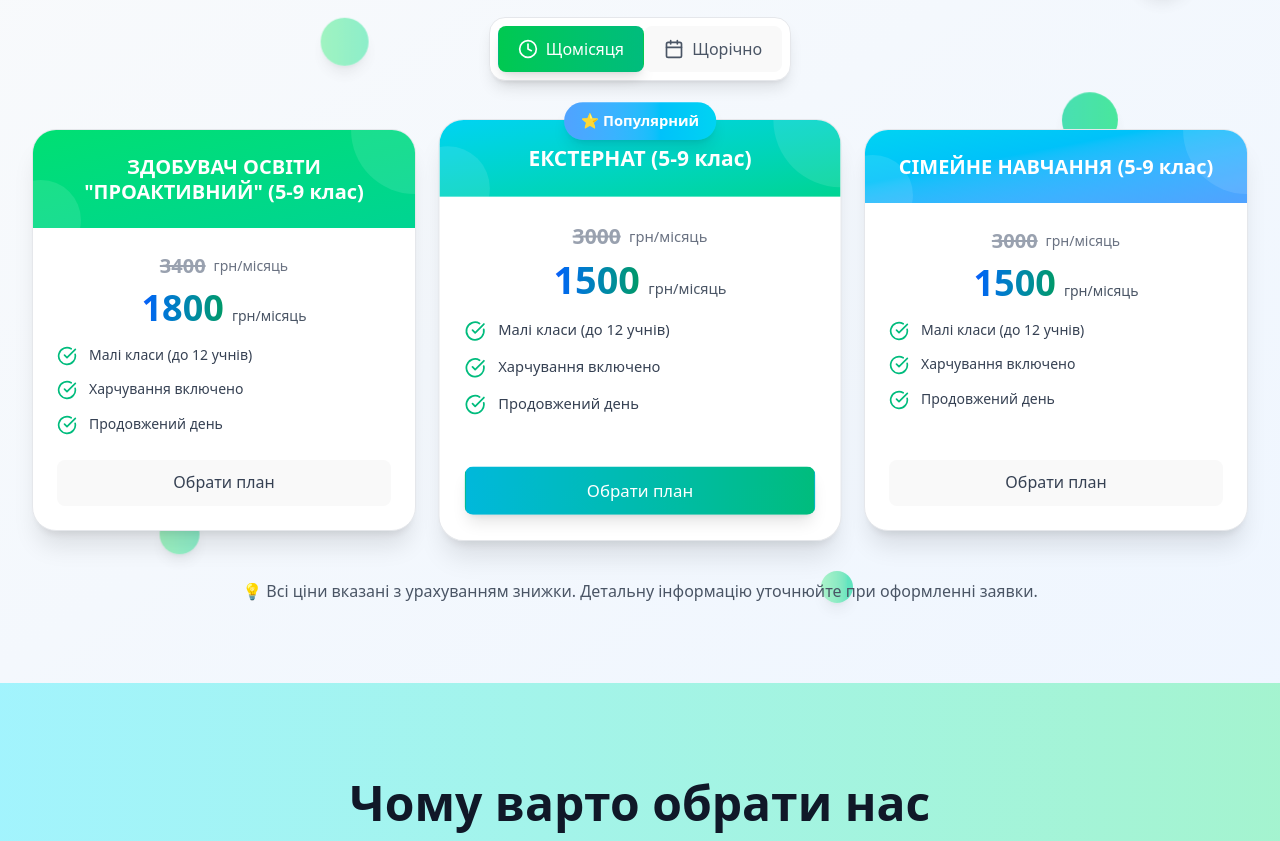
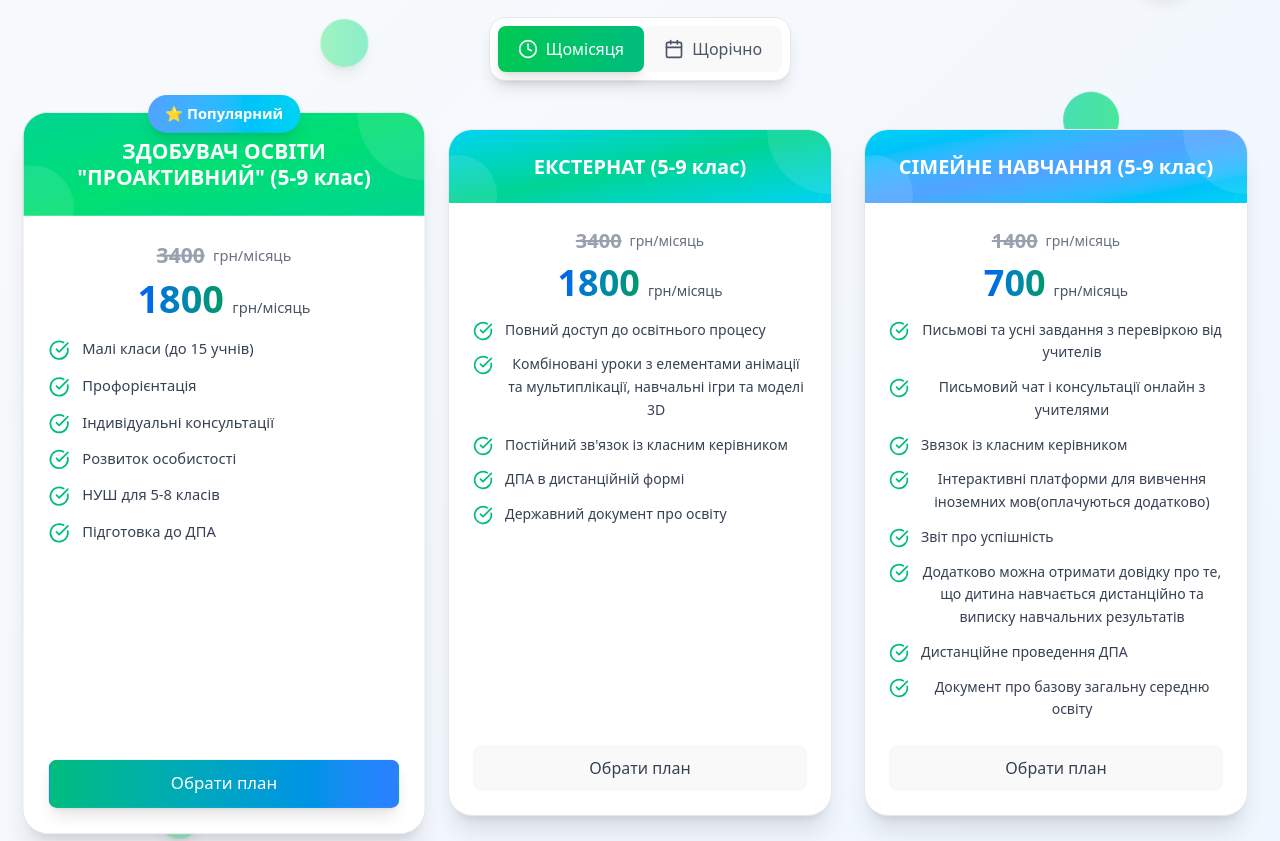
Before and after one commit to mintusyaka/lyceum-frontend, a React (Vite) app: page /plans/middle-school in a window 1280 px wide. Shown: the part 1570-2411 px from the top of the page. Built offline with nearby package versions, Linux system fonts and the light colour scheme.

Commit message:
UPD: change plans info and Inst link

```diff
--- a/src/components/home/ContactSection/ContactSection.jsx
+++ b/src/components/home/ContactSection/ContactSection.jsx
@@ -209,7 +209,7 @@ function ContactSection() {
                     </div>
                     <div className="flex items-center">
                         <InstagramIcon className="w-5 h-5 text-pink-600 mr-3" />
-                        <a href="https://www.instagram.com/proactivity_lyceum?igsh=Mzl6OThhNXZrZ2Qw&utm_source=qr"><span className="font-normal text-gray-700">Instagram</span></a>
+                        <a href="https://www.instagram.com/proactivity_lyceum_online?igsh=Mzl6OThhNXZrZ2Qw&utm_source=qr"><span className="font-normal text-gray-700">Instagram</span></a>
                     </div>
                     <div className="flex items-center">
                         <FacebookIcon className="w-5 h-5 text-blue-600 mr-3" />
--- a/src/components/plans/AllPlans.jsx
+++ b/src/components/plans/AllPlans.jsx
@@ -26,7 +26,7 @@ function AllPlans() {
 
   const handleSubmit = () => {
     if (!formData.name.trim() || !formData.phone.trim()) {
-      alert('Будь ласка, заповніть всі обов\'язкові поля');
+      alert('Будь ласка, заповніть всі обов\'язкові ');
       return;
     }
 
@@ -63,7 +63,7 @@ function AllPlans() {
       price_month: "1500",
       old_price_year: "30000",
       price_year: "15000",
-      features: ["Малі класи (до 12 учнів)", "Харчування включено", "Продовжений день"],
+      features: ["Малі класи (до 15 учнів)", "Нова Українська Школа", "STEM-освіта", "\"Живе\" онлайн навчання", "Відеозаписи уроків"],
       bg_color: "bg-gradient-to-br from-green-400 to-emerald-400",
       accent_color: "from-cyan-500 to-emerald-500"
     },
@@ -73,7 +73,7 @@ function AllPlans() {
       price_month: "1800",
       old_price_year: "34000",
       price_year: "18000",
-      features: ["Малі класи (до 12 учнів)", "Харчування включено", "Продовжений день", "Додаткові секції", "Профорієнтація", "Підготовка до ЗНО"],
+      features: ["Малі класи (до 15 учнів)", "Профорієнтація", "Індивідуальні консультації", "Розвиток особистості", "НУШ для 5-8 класів", "Підготовка до ДПА"],
       bg_color: "bg-gradient-to-br from-emerald-400 via-green-400 to-emerald-400",
       accent_color: "from-emerald-500 to-blue-500",
       popular: true
@@ -84,20 +84,9 @@ function AllPlans() {
       price_month: "2000",
       old_price_year: "40000",
       price_year: "20000",
-      features: ["Малі класи (до 12 учнів)", "Харчування включено", "Продовжений день", "Додаткові секції", "Профорієнтація", "Підготовка до ЗНО", "Індивідуальні консультації", "Університетська підготовка"],
+      features: ["Малі класи (до 15 учнів)", "Профорієнтація", "Підготовка до ЗНО/НМТ", "Індивідуальні консультації", "Університетська підготовка"],
       bg_color: "bg-gradient-to-br from-emerald-400 to-green-400",
       accent_color: "from-blue-500 to-cyan-500"
-    },
-    {
-      title: 'ЕКСТЕРНАТ (1-4 клас)',
-      old_price_month: "3000",
-      price_month: "1500",
-      old_price_year: "30000",
-      price_year: "15000",
-      features: ["Малі класи (до 12 учнів)", "Харчування включено", "Продовжений день"],
-      bg_color: "bg-gradient-to-br from-cyan-400 to-emerald-400",
-      accent_color: "from-cyan-500 to-emerald-500",
-      popular: true
     },
     {
       title: 'ЕКСТЕРНАТ (5-9 клас)',
@@ -105,7 +94,7 @@ function AllPlans() {
       price_month: "1800",
       old_price_year: "34000",
       price_year: "18000",
-      features: ["Малі класи (до 12 учнів)", "Харчування включено", "Продовжений день", "Додаткові секції", "Профорієнтація", "Підготовка до ЗНО"],
+      features: ["Повний доступ до освітнього процесу", "Комбіновані уроки з елементами анімації та мультиплікації, навчальні ігри та моделі 3D", "Постійний зв'язок із класним керівником", "ДПА в дистанційній формі", "Державний документ про освіту"],
       bg_color: "bg-gradient-to-br from-cyan-400 via-emerald-400 to-cyan-400",
       accent_color: "from-emerald-500 to-blue-500",
     },
@@ -115,39 +104,42 @@ function AllPlans() {
       price_month: "2000",
       old_price_year: "40000",
       price_year: "20000",
-      features: ["Малі класи (до 12 учнів)", "Харчування включено", "Продовжений день", "Додаткові секції", "Профорієнтація", "Підготовка до ЗНО", "Індивідуальні консультації", "Університетська підготовка"],
+      features: ["Повний доступ до освітнього процесу", "Комбіновані уроки з елементами анімації та мультиплікації, навчальні ігри та моделі 3D", "Постійний зв'язок із класним керівником", "ДПА в дистанційній формі, а ЗНО/НМТ за місцем проживання", "Повна перевірка робіт", "Державний документ про освіту"],
       bg_color: "bg-gradient-to-br from-emerald-400 to-cyan-400",
       accent_color: "from-blue-500 to-cyan-500"
     },
     {
       title: 'СІМЕЙНЕ НАВЧАННЯ (1-4 клас)',
-      old_price_month: "3000",
-      price_month: "1500",
-      old_price_year: "30000",
-      price_year: "15000",
-      features: ["Малі класи (до 12 учнів)", "Харчування включено", "Продовжений день"],
+      old_price_month: "1000",
+      price_month: "500",
+      old_price_year: "10000",
+      price_year: "5000",
+      features: ["Зв'язок з класним керівником", "Письмові та усні завдання від учителів", "Атестація знань", "Індивідуальні консультації", "Перегляд записів онлайн уроків", "Свідоцтво досягнень/табель", "Документ про освіту"],
       bg_color: "bg-gradient-to-br from-cyan-400 to-blue-400",
-      accent_color: "from-cyan-500 to-emerald-500"
+      accent_color: "from-cyan-500 to-emerald-500",
+      family: true,
     },
     {
       title: 'СІМЕЙНЕ НАВЧАННЯ (5-9 клас)',
-      old_price_month: "3400",
-      price_month: "1800",
-      old_price_year: "34000",
-      price_year: "18000",
-      features: ["Малі класи (до 12 учнів)", "Харчування включено", "Продовжений день", "Додаткові секції", "Профорієнтація", "Підготовка до ЗНО"],
+      old_price_month: "1400",
+      price_month: "700",
+      old_price_year: "14000",
+      price_year: "7000",
+      features: ["Письмові та усні завдання з перевіркою від учителів", "Письмовий чат і консультації онлайн з учителями ", "Звязок із класним керівником", "Інтерактивні платформи для вивчення іноземних мов(оплачуються додатково)", "Звіт про успішність", "Додатково можна отримати довідку про те, що дитина навчається дистанційно та виписку навчальних результатів", "Дистанційне проведення ДПА", "Документ про базову загальну середню освіту"],
       bg_color: "bg-gradient-to-br from-cyan-400 via-blue-400 to-cyan-400",
       accent_color: "from-emerald-500 to-blue-500",
+      family: true,
     },
     {
       title: 'СІМЕЙНЕ НАВЧАННЯ (10-11 клас)',
-      old_price_month: "4000",
-      price_month: "2000",
-      old_price_year: "40000",
-      price_year: "20000",
-      features: ["Малі класи (до 12 учнів)", "Харчування включено", "Продовжений день", "Додаткові секції", "Профорієнтація", "Підготовка до ЗНО", "Індивідуальні консультації", "Університетська підготовка"],
+      old_price_month: "9000",
+      price_month: "900",
+      old_price_year: "18000",
+      price_year: "9000",
+      features: ["Письмові завдання з перевіркою від учителів", "Зв'язок із вчителями", "Звіт про досягнення", "Атестація знань", "Контроль за успішність", "Онлайн консультації до ЗНО/НМТ", "Документ про повну загальну середню освіту державного зразка"],
       bg_color: "bg-gradient-to-br from-blue-400 to-cyan-400",
-      accent_color: "from-blue-500 to-cyan-500"
+      accent_color: "from-blue-500 to-cyan-500",
+      family: true,
     }
   ];
 
@@ -262,6 +254,7 @@ function AllPlans() {
                   <div className="p-6 pb-4 text-center">
                     <div className="space-y-2">
                       {/* Old price */}
+                      {!plan.family && (
                       <div className="flex items-center justify-center space-x-2">
                         <span className="text-lg md:text-xl font-bold text-gray-400 line-through">
                           {isYearly ? plan.old_price_year : plan.old_price_month}
@@ -270,6 +263,8 @@ function AllPlans() {
                           {isYearly ? 'грн/рік' : 'грн/місяць'}
                         </span>
                       </div>
+                    )}
+
 
                       {/* New price */}
                       <div className="flex items-baseline justify-center space-x-2">
@@ -281,7 +276,7 @@ function AllPlans() {
                         </span>
                       </div>
 
-                      {isYearly && (
+                      {isYearly && !plan.family && (
                         <div className="inline-block bg-green-100 text-green-800 text-xs px-3 py-1 rounded-full font-medium">
                           Економія {(parseInt(plan.old_price_month) * 12) - parseInt(plan.price_year)} грн/рік
                         </div>
@@ -293,7 +288,7 @@ function AllPlans() {
                   <div className="px-6 pb-6 flex-1">
                     <ul className="space-y-3">
                       {plan.features.map((feature, idx) => (
-                        <li key={idx} className="flex items-start text-gray-700">
+                        <li key={idx} className="flex text-left items-start text-gray-700">
                           <CheckCircle className="w-5 h-5 text-emerald-500 mr-3 flex-shrink-0 mt-0.5" />
                           <span className="text-sm leading-relaxed">{feature}</span>
                         </li>
@@ -308,7 +303,8 @@ function AllPlans() {
                       className={`w-full py-4 rounded-2xl font-bold text-lg transition-all duration-300 transform hover:scale-105 ${
                         plan.popular
                           ? `bg-gradient-to-r ${plan.accent_color} text-white shadow-lg hover:shadow-xl`
-                          : `border-2 border-gray-300 text-gray-700 hover:border-blue-500 hover:text-blue-600 hover:bg-blue-50`
+                          : `bg-gradient-to-r ${plan.accent_color} text-white shadow-lg hover:shadow-xl`
+                          // : `border-2 border-gray-300 text-gray-700 hover:border-blue-500 hover:text-blue-600 hover:bg-blue-50`
                       }`}
                     >
                       Обрати план
--- a/src/components/plans/Documents.jsx
+++ b/src/components/plans/Documents.jsx
@@ -8,7 +8,7 @@ function Documents() {
       gradient: 'from-emerald-400 to-cyan-400'
     },
     {
-      title: 'Освітня програма 1–4 класи',
+      title: 'Освітня програма',
       file: '/docs/program-1-4.pdf',
       gradient: 'from-blue-400 to-emerald-400'
     },
--- a/src/components/plans/HighPlans.jsx
+++ b/src/components/plans/HighPlans.jsx
@@ -63,30 +63,30 @@ function HighPlans() {
       price_month: "2000",
       old_price_year: "40000",
       price_year: "20000",
-      features: ["Малі класи (до 12 учнів)", "Харчування включено", "Продовжений день"],
-      bg_color: "bg-gradient-to-br from-green-400 to-emerald-400",
-      accent_color: "from-cyan-500 to-emerald-500",
-      popular: true
+      features: ["Малі класи (до 15 учнів)", "Профорієнтація", "Підготовка до ЗНО/НМТ", "Індивідуальні консультації", "Університетська підготовка"],
+      bg_color: "bg-gradient-to-br from-emerald-400 to-green-400",
+      accent_color: "from-blue-500 to-cyan-500"
     },
     {
       title: 'ЕКСТЕРНАТ (10-11 клас)',
-      old_price_month: "3000",
-      price_month: "1500",
-      old_price_year: "30000",
-      price_year: "15000",
-      features: ["Малі класи (до 12 учнів)", "Харчування включено", "Продовжений день"],
-      bg_color: "bg-gradient-to-br from-cyan-400 to-emerald-400",
-      accent_color: "from-cyan-500 to-emerald-500",
+      old_price_month: "4000",
+      price_month: "2000",
+      old_price_year: "40000",
+      price_year: "20000",
+      features: ["Повний доступ до освітнього процесу", "Комбіновані уроки з елементами анімації та мультиплікації, навчальні ігри та моделі 3D", "Постійний зв'язок із класним керівником", "ДПА в дистанційній формі, а ЗНО/НМТ за місцем проживання", "Повна перевірка робіт", "Державний документ про освіту"],
+      bg_color: "bg-gradient-to-br from-emerald-400 to-cyan-400",
+      accent_color: "from-blue-500 to-cyan-500"
     },
     {
-      title: 'СІМЕЙНЕ НАВЧАННЯ (10-11 клас)',
-      old_price_month: "3000",
-      price_month: "1500",
-      old_price_year: "30000",
-      price_year: "15000",
-      features: ["Малі класи (до 12 учнів)", "Харчування включено", "Продовжений день"],
+      title: 'СІМЕЙНЕ НАВЧАННЯ (1-4 клас)',
+      old_price_month: "1000",
+      price_month: "500",
+      old_price_year: "10000",
+      price_year: "5000",
+      features: ["Зв'язок з класним керівником", "Письмові та усні завдання від учителів", "Атестація знань", "Індивідуальні консультації", "Перегляд записів онлайн уроків", "Свідоцтво досягнень/табель", "Документ про освіту"],
       bg_color: "bg-gradient-to-br from-cyan-400 to-blue-400",
-      accent_color: "from-cyan-500 to-emerald-500"
+      accent_color: "from-cyan-500 to-emerald-500",
+      family: true,
     },
   ];
 
--- a/src/components/plans/MiddlePlans.jsx
+++ b/src/components/plans/MiddlePlans.jsx
@@ -63,30 +63,31 @@ function MiddlePlans() {
       price_month: "1800",
       old_price_year: "34000",
       price_year: "18000",
-      features: ["Малі класи (до 12 учнів)", "Харчування включено", "Продовжений день"],
-      bg_color: "bg-gradient-to-br from-green-400 to-emerald-400",
-      accent_color: "from-cyan-500 to-emerald-500"
+      features: ["Малі класи (до 15 учнів)", "Профорієнтація", "Індивідуальні консультації", "Розвиток особистості", "НУШ для 5-8 класів", "Підготовка до ДПА"],
+      bg_color: "bg-gradient-to-br from-emerald-400 via-green-400 to-emerald-400",
+      accent_color: "from-emerald-500 to-blue-500",
+      popular: true
     },
     {
       title: 'ЕКСТЕРНАТ (5-9 клас)',
-      old_price_month: "3000",
-      price_month: "1500",
-      old_price_year: "30000",
-      price_year: "15000",
-      features: ["Малі класи (до 12 учнів)", "Харчування включено", "Продовжений день"],
-      bg_color: "bg-gradient-to-br from-cyan-400 to-emerald-400",
-      accent_color: "from-cyan-500 to-emerald-500",
-      popular: true
+      old_price_month: "3400",
+      price_month: "1800",
+      old_price_year: "34000",
+      price_year: "18000",
+      features: ["Повний доступ до освітнього процесу", "Комбіновані уроки з елементами анімації та мультиплікації, навчальні ігри та моделі 3D", "Постійний зв'язок із класним керівником", "ДПА в дистанційній формі", "Державний документ про освіту"],
+      bg_color: "bg-gradient-to-br from-cyan-400 via-emerald-400 to-cyan-400",
+      accent_color: "from-emerald-500 to-blue-500",
     },
     {
       title: 'СІМЕЙНЕ НАВЧАННЯ (5-9 клас)',
-      old_price_month: "3000",
-      price_month: "1500",
-      old_price_year: "30000",
-      price_year: "15000",
-      features: ["Малі класи (до 12 учнів)", "Харчування включено", "Продовжений день"],
-      bg_color: "bg-gradient-to-br from-cyan-400 to-blue-400",
-      accent_color: "from-cyan-500 to-emerald-500"
+      old_price_month: "1400",
+      price_month: "700",
+      old_price_year: "14000",
+      price_year: "7000",
+      features: ["Письмові та усні завдання з перевіркою від учителів", "Письмовий чат і консультації онлайн з учителями ", "Звязок із класним керівником", "Інтерактивні платформи для вивчення іноземних мов(оплачуються додатково)", "Звіт про успішність", "Додатково можна отримати довідку про те, що дитина навчається дистанційно та виписку навчальних результатів", "Дистанційне проведення ДПА", "Документ про базову загальну середню освіту"],
+      bg_color: "bg-gradient-to-br from-cyan-400 via-blue-400 to-cyan-400",
+      accent_color: "from-emerald-500 to-blue-500",
+      family: true,
     },
   ];
 
--- a/src/components/plans/PrimaryPlans.jsx
+++ b/src/components/plans/PrimaryPlans.jsx
@@ -63,30 +63,20 @@ function PrimaryPlans() {
       price_month: "1500",
       old_price_year: "30000",
       price_year: "15000",
-      features: ["Малі класи (до 12 учнів)", "Харчування включено", "Продовжений день"],
+      features: ["Малі класи (до 15 учнів)", "Нова Українська Школа", "STEM-освіта", "\"Живе\" онлайн навчання", "Відеозаписи уроків"],
       bg_color: "bg-gradient-to-br from-green-400 to-emerald-400",
       accent_color: "from-cyan-500 to-emerald-500"
     },
     {
-      title: 'ЕКСТЕРНАТ (1-4 клас)',
-      old_price_month: "3000",
-      price_month: "1500",
-      old_price_year: "30000",
-      price_year: "15000",
-      features: ["Малі класи (до 12 учнів)", "Харчування включено", "Продовжений день"],
-      bg_color: "bg-gradient-to-br from-cyan-400 to-emerald-400",
+      title: 'СІМЕЙНЕ НАВЧАННЯ (1-4 клас)',
+      old_price_month: "1000",
+      price_month: "500",
+      old_price_year: "10000",
+      price_year: "5000",
+      features: ["Зв'язок з класним керівником", "Письмові та усні завдання від учителів", "Атестація знань", "Індивідуальні консультації", "Перегляд записів онлайн уроків", "Свідоцтво досягнень/табель", "Документ про освіту"],
+      bg_color: "bg-gradient-to-br from-cyan-400 to-blue-400",
       accent_color: "from-cyan-500 to-emerald-500",
-      popular: true
-    },
-    {
-      title: 'СІМЕЙНЕ НАВЧАННЯ (1-4 клас)',
-      old_price_month: "3000",
-      price_month: "1500",
-      old_price_year: "30000",
-      price_year: "15000",
-      features: ["Малі класи (до 12 учнів)", "Харчування включено", "Продовжений день"],
-      bg_color: "bg-gradient-to-br from-cyan-400 to-blue-400",
-      accent_color: "from-cyan-500 to-emerald-500"
+      family: true,
     },
   ];
 
--- a/src/components/plans/ServicesTable.jsx
+++ b/src/components/plans/ServicesTable.jsx
@@ -173,7 +173,7 @@ const services = [
   },
   {
     name: 'Повний доступ до освітніх матеріалів',
-    stars: [true, true, false],
+    stars: [true, true, true],
   },
   {
     name: 'Інтерактивні програми, навчальні ігри та моделі 3D',
@@ -189,7 +189,7 @@ const services = [
   },
   {
     name: 'Перевірка письмових та практичних робіт',
-    stars: [true, true, false],
+    stars: [true, true, true],
   },
   {
     name: 'Технічна підтримка 24/7',
```
